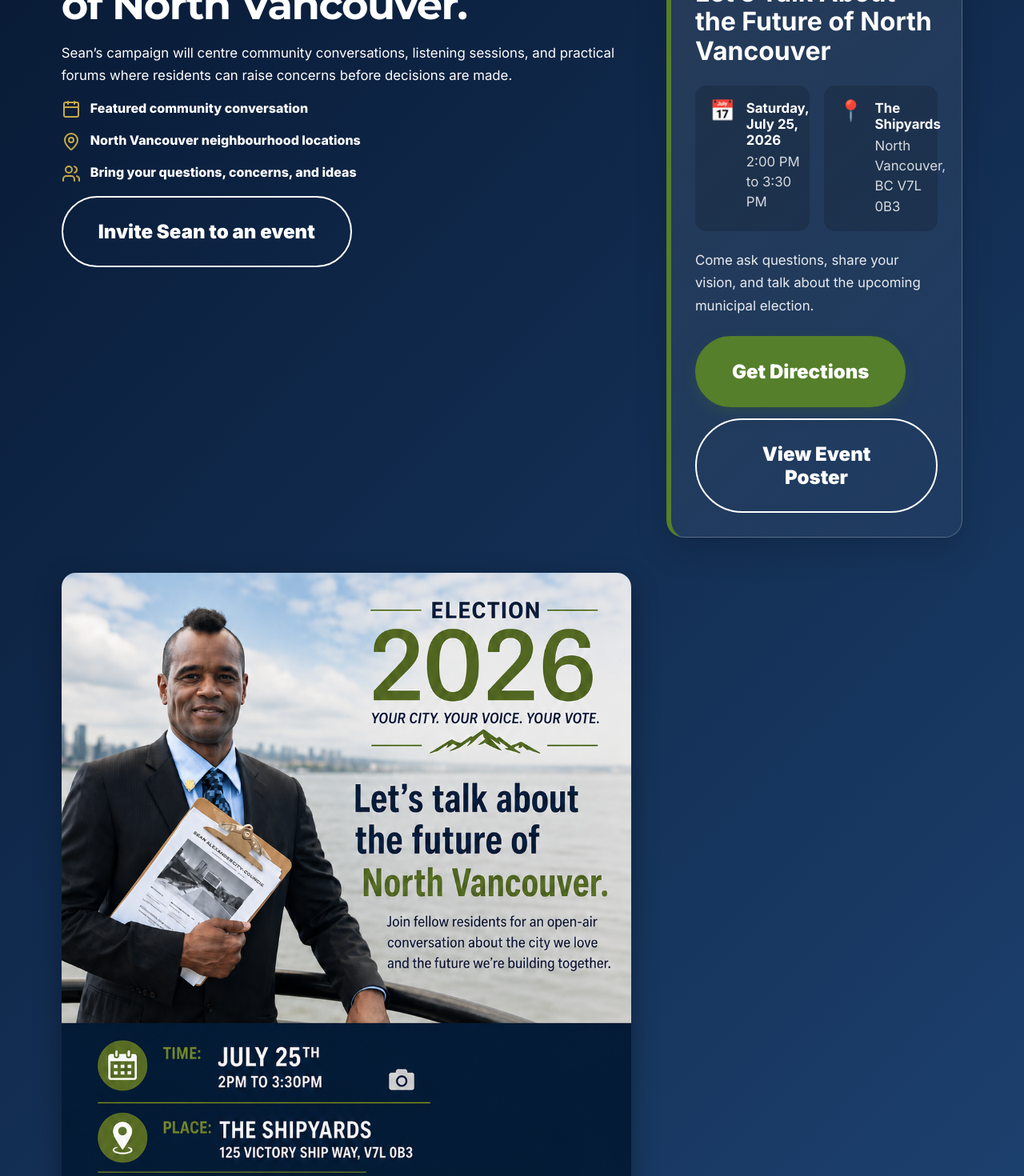
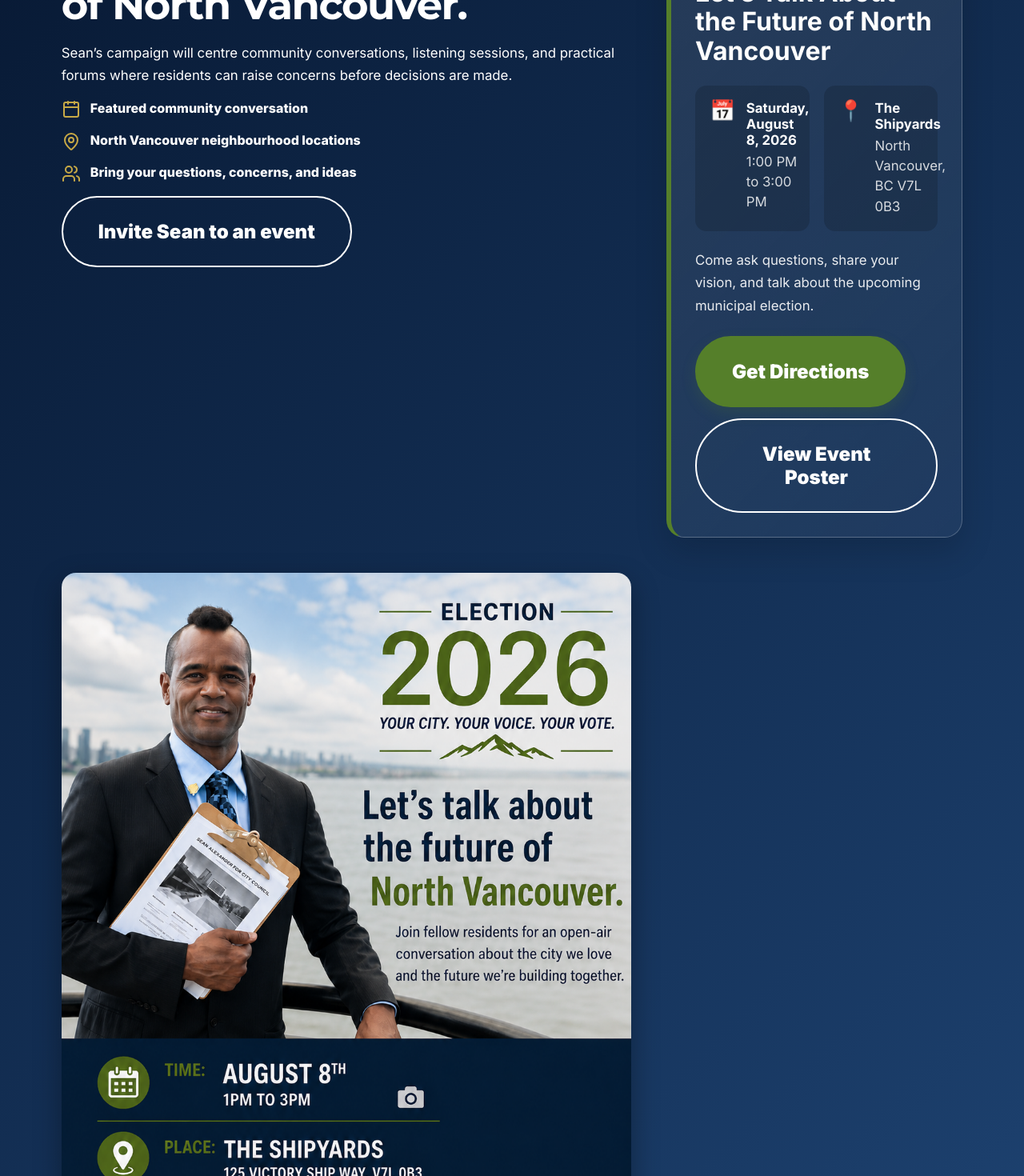
Before and after one commit to irnewlands/seanfornorthvan-site, a React (Vite) app: page / in a window 1280 px wide. Shown: the part 5640-7110 px from the top of the page at 80% size. Built offline with nearby package versions, Linux system fonts and the light colour scheme.

Commit message:
Update main.jsx

```diff
--- a/src/main.jsx
+++ b/src/main.jsx
@@ -382,8 +382,8 @@ function Events() {
     <div>
       <span className="event-detail-icon">📅</span>
       <div>
-        <strong>Saturday, July 25, 2026</strong>
-        <p>2:00 PM to 3:30 PM</p>
+        <strong>Saturday, August 8, 2026</strong>
+        <p>1:00 PM to 3:00 PM</p>
       </div>
     </div>
 
@@ -413,7 +413,7 @@ function Events() {
 
     <a
       className="btn secondary"
-      href="/assets/community-conversation-july-25-2026.png"
+      href="/assets/community-conversation-august-8-2026.png"
       target="_blank"
       rel="noopener noreferrer"
     >
@@ -422,7 +422,7 @@ function Events() {
   </div>
 </div>
 
-      <img src="/assets/community-conversation-july-25-2026.png" />
+      <img src="/assets/community-conversation-august-8-2026.png" />
     </section>
   );
 }
```
